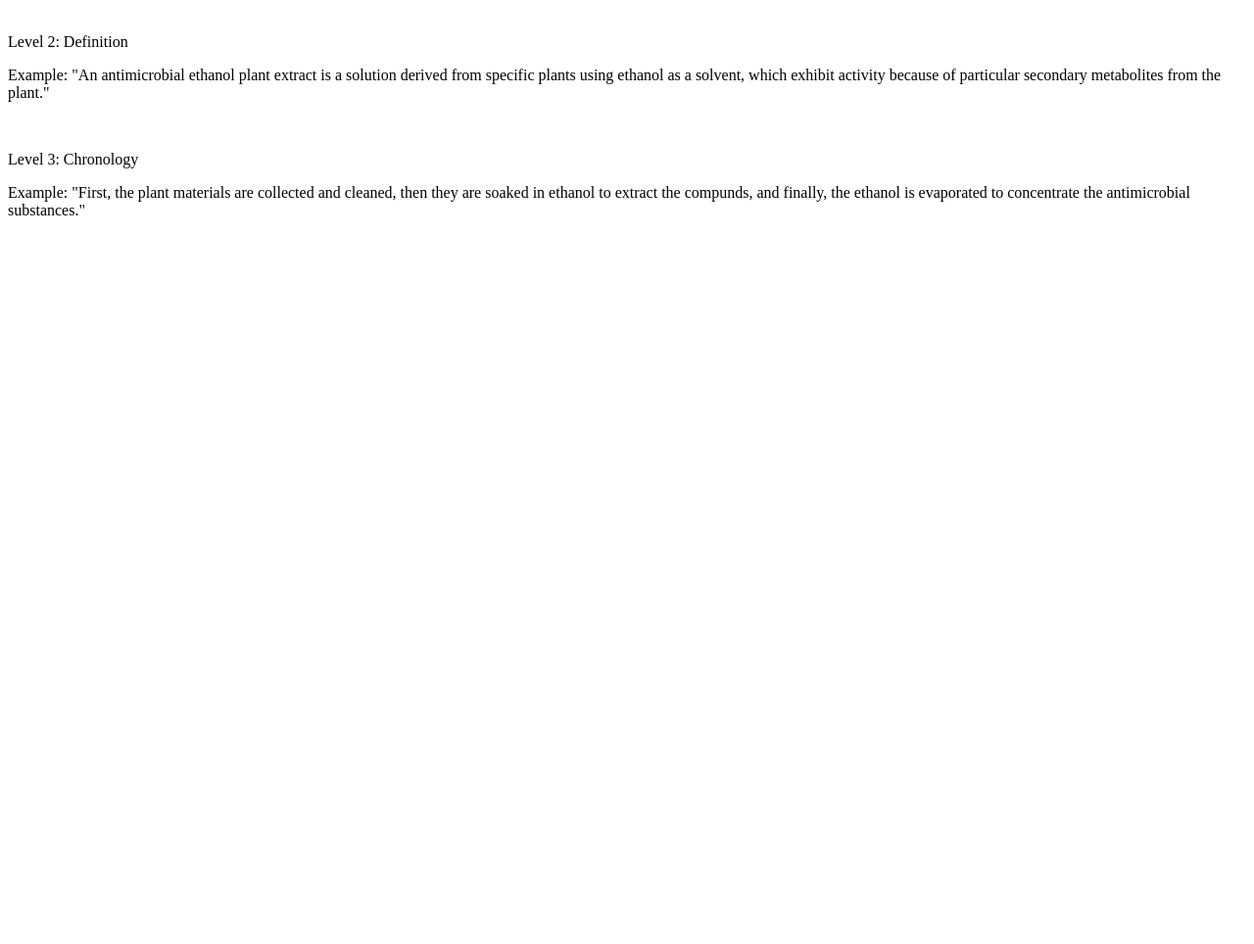
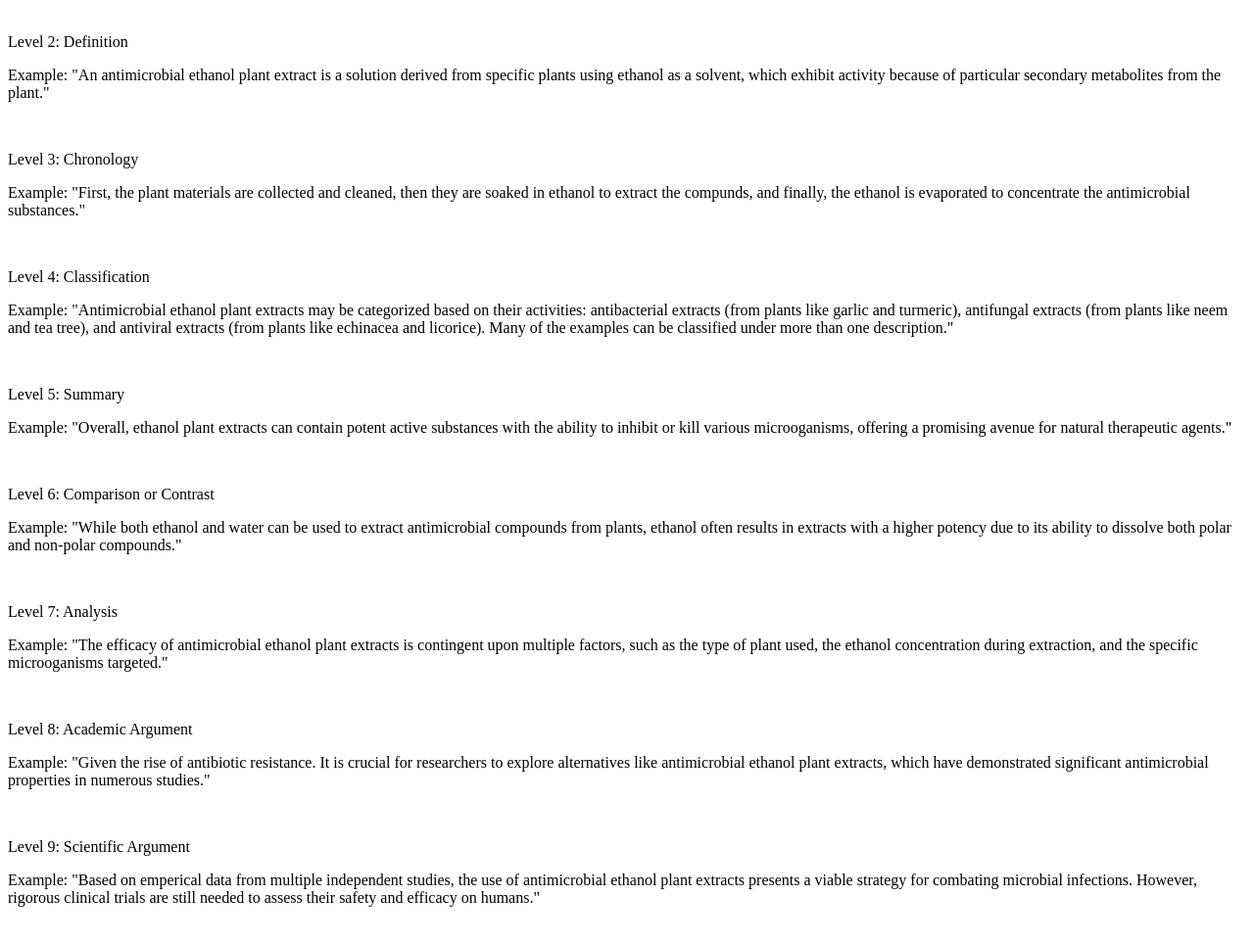
Before and after one commit to Ojeebiel/Pengwen, a plain HTML site: page index.html in a window 1280 px wide. Shown: the part 1677-2641 px from the top of the page at 98% size. Before the commit the page ends 1977 px from the top, so only its background shows below. Drawn offline with Linux system fonts and the light colour scheme.

Commit message:
11/11/2023 Update

```diff
--- a/index.html
+++ b/index.html
@@ -112,9 +112,49 @@
 <br>
 
 <p>
-
+    Level 4: Classification
 </p>
 <p>
-
+    Example: "Antimicrobial ethanol plant extracts may be categorized based on their activities: antibacterial extracts (from plants like garlic and turmeric), antifungal extracts (from plants like neem and tea tree), and antiviral extracts (from plants like echinacea and licorice). Many of the examples can be classified under more than one description."
 </p>
 <br>
+
+<p>
+    Level 5: Summary
+</p>
+<p>
+    Example: "Overall, ethanol plant extracts can contain potent active substances with the ability to inhibit or kill various microoganisms, offering a promising avenue for natural therapeutic agents."
+</p>
+<br>
+
+<p>
+    Level 6: Comparison or Contrast
+</p>
+<p>
+    Example: "While both ethanol and water can be used to extract antimicrobial compounds from plants, ethanol often results in extracts with a higher potency due to its ability to dissolve both polar and non-polar compounds."
+</p>
+<br>
+
+<p>
+    Level 7: Analysis
+</p>
+<p>
+    Example: "The efficacy of antimicrobial ethanol plant extracts is contingent upon multiple factors, such as the type of plant used, the ethanol concentration during extraction, and the specific microoganisms targeted."
+</p>
+<br>
+
+<p>
+    Level 8: Academic Argument
+</p>
+<p>
+    Example: "Given the rise of antibiotic resistance. It is crucial for researchers to explore alternatives like antimicrobial ethanol plant extracts, which have demonstrated significant antimicrobial properties in numerous studies."
+</p>
+<br>
+
+<p>
+    Level 9: Scientific Argument
+</p>
+<p>
+    Example: "Based on emperical data from multiple independent studies, the use of antimicrobial ethanol plant extracts presents a viable strategy for combating microbial infections. However, rigorous clinical trials are still needed to assess their safety and efficacy on humans."
+</p>
+<br>
```
